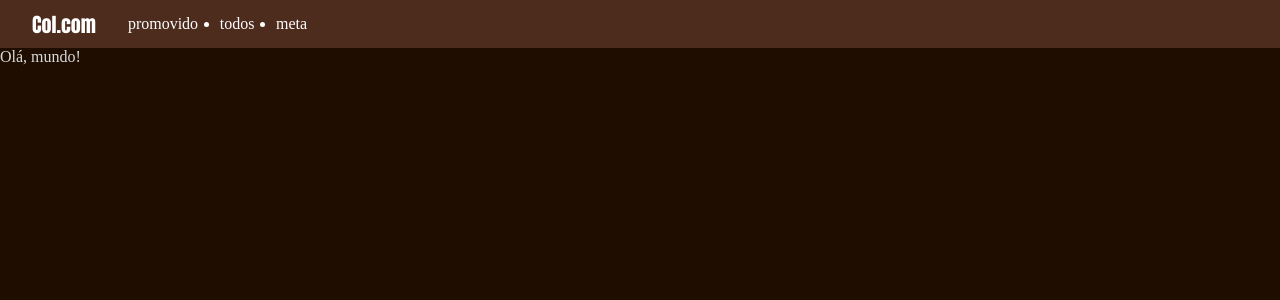
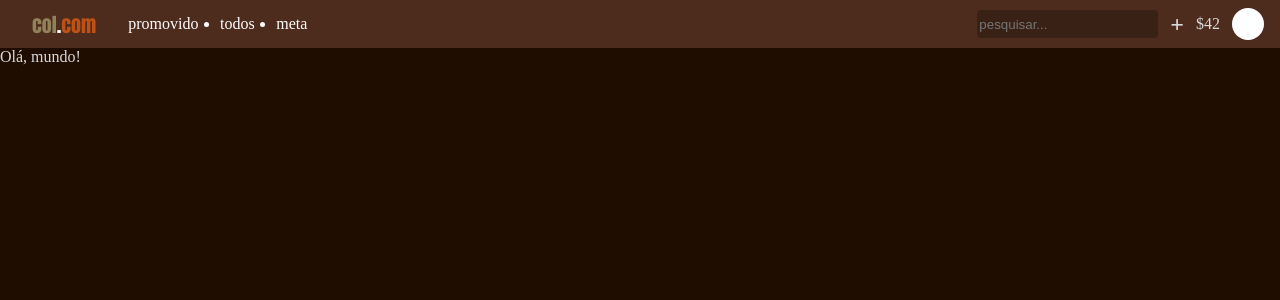
Before and after one commit to joallace/colcom, a React (Vite) app: page / in a window 1280 px wide. Shown: the top 300 px of the page. Built offline with nearby package versions, Linux system fonts and the light colour scheme.

Commit message:
Updates in the mock navbar

```diff
--- a/src/assets/sass/index.scss
+++ b/src/assets/sass/index.scss
@@ -1,8 +1,14 @@
+@import 'variables.scss';
+
+*{
+    box-sizing: border-box;
+}
+
 body{
     margin: 0
 }
 
 :root{
-    background-color: #1F0D00;
-    color: #D9D9D9;
+    background-color: $default-bg;
+    color: $default-fontcolor;
 }
--- a/src/assets/sass/navbar.scss
+++ b/src/assets/sass/navbar.scss
@@ -1,13 +1,24 @@
+@import 'variables.scss';
+
 nav{
-    background-color: #4D2B1D;
+    background-color: $navbar-bg;
     display: flex;
     align-items: center;
+    justify-content: space-between;
     padding: 0 1rem;
     height: 3rem;
+
+    div{
+        align-items: center;
+        display: flex;
+    }
 
     a{
         color: white;
         text-decoration: none;
+        &:hover{
+            color: $default-orange;
+        }
     }
 
     ul{
@@ -23,7 +34,26 @@ nav{
 }
 
 .nav-icon{
+    color: $default-green;
     margin: 0 2rem 0 1rem;
     font-family: Impact, Haettenschweiler, 'Arial Narrow Bold', sans-serif;
     font-size: 1.25rem;
 }
+
+.nav-searchbar{
+    color: white;
+    background-color: darken($navbar-bg, 5%);
+    height: 1.75rem;
+    border: none;
+    border-radius: 0.25rem;
+    &:focus{
+        outline: none !important;
+    }
+}
+
+.nav-user-icon{
+    width: 2rem;
+    height: 2rem;
+    background-color: white;
+    border-radius: 1rem;
+}
--- /dev/null
+++ b/src/assets/sass/variables.scss
@@ -0,0 +1,7 @@
+$default-bg: #1F0D00;
+$default-fontcolor: #d9d9d9;
+
+$navbar-bg: #4D2B1D;
+
+$default-green: #91825A;
+$default-orange: #BC5217;
--- a/src/components/Navbar.jsx
+++ b/src/components/Navbar.jsx
@@ -3,8 +3,9 @@ import '../assets/sass/navbar.scss'
 export default function Navbar() {
   return (
     <nav className="nav">
+      <div style={{display:'flex'}}>
         <a href="/" className="nav-icon">
-        Col.com
+          col<text style={{color: 'white'}}>.</text><text style={{color: '#BC5217'}}>com</text>
         </a>
         <ul>
           <li>
@@ -17,6 +18,13 @@ export default function Navbar() {
             <a href="/meta">meta</a>
           </li>
         </ul>
+      </div>
+      <div style={{gap: "0.75rem"}}>
+        <input className="nav-searchbar" placeholder="pesquisar..."/>
+        <text style={{fontWeight: "bolder", fontSize: "1.5rem"}}>+</text>
+        $42
+        <div className="nav-user-icon"/>
+      </div>
     </nav>
   )
 }
```
Lines whose indentation alone changed are shown as unchanged.
